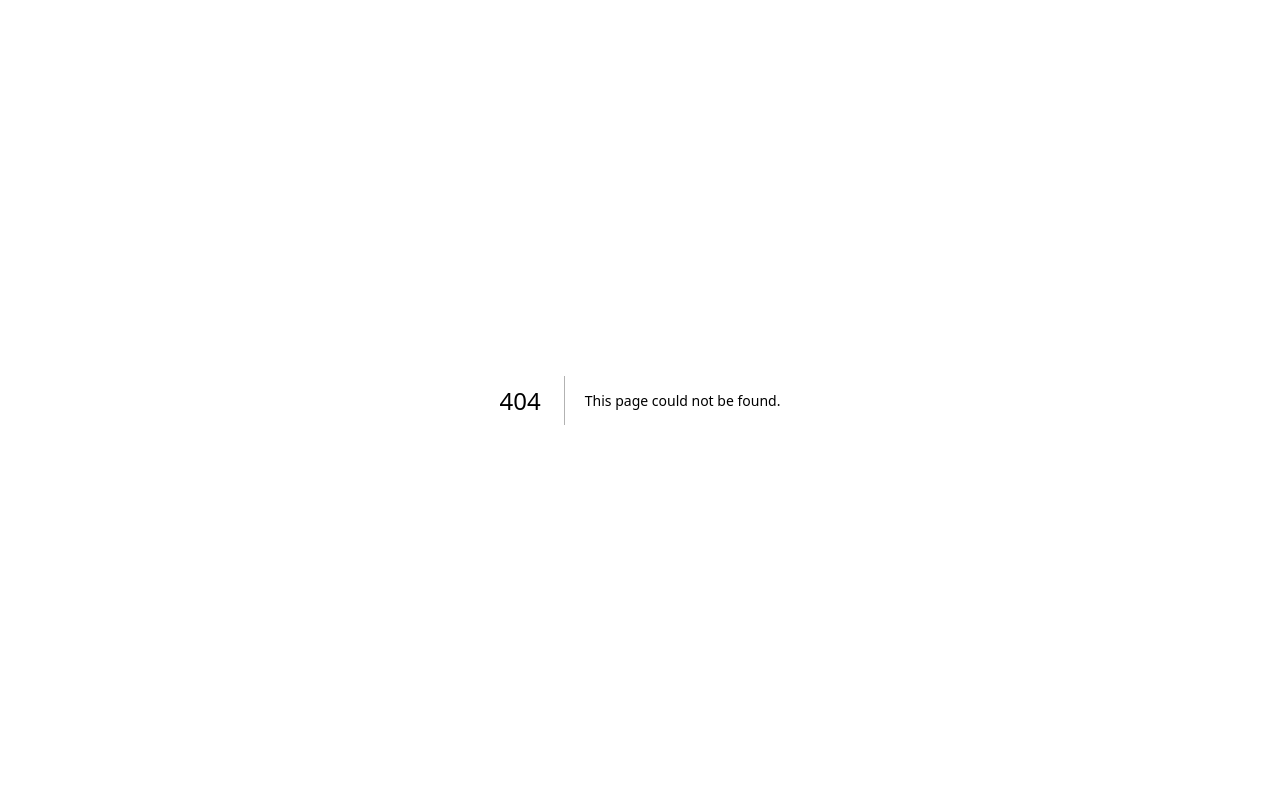
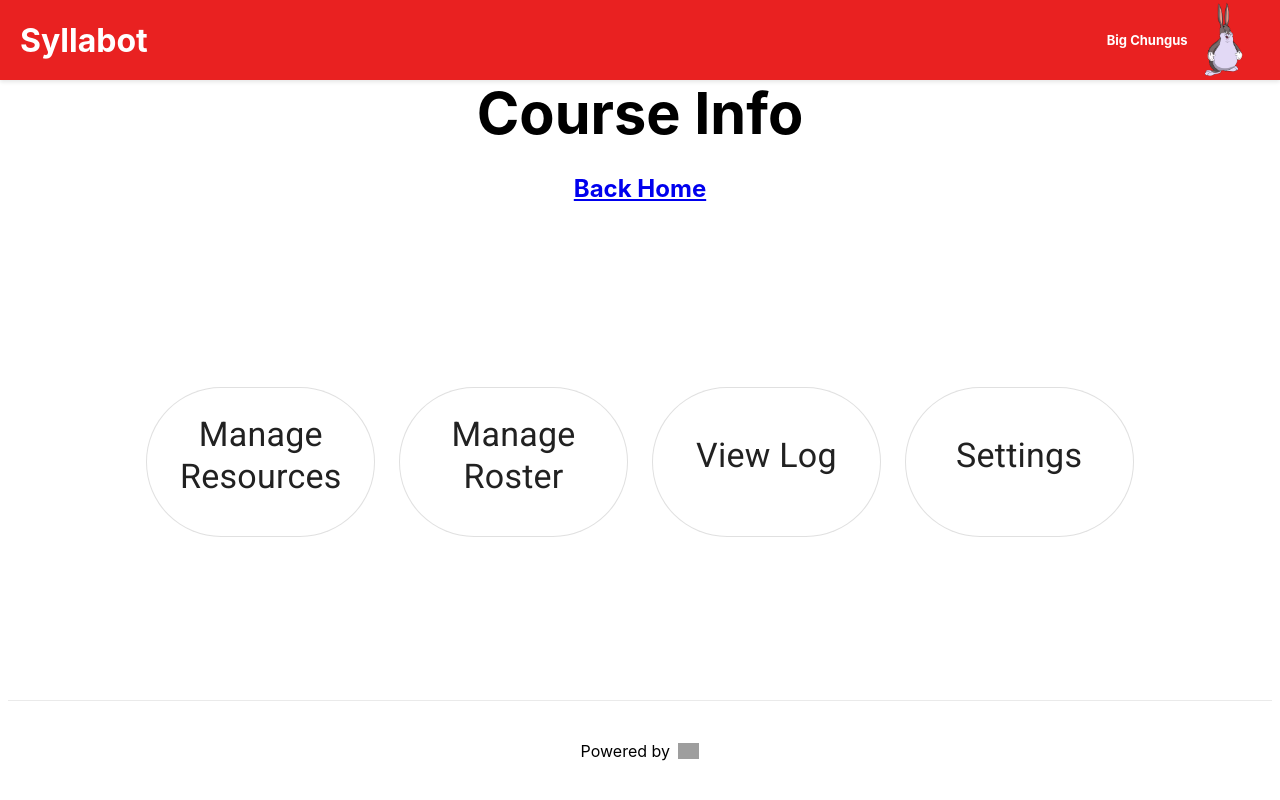
Before and after one commit to kwang4/SyllabotMirror, a Next.js app in the folder Dashboard/: page /course-info in a window 1280 px wide. Before the commit this address had no page. Built offline with nearby package versions, Linux system fonts and the light colour scheme; grey boxes are pictures that could not be loaded.

Commit message:
Started on the course info page

```diff
--- /dev/null
+++ b/Dashboard/components/OptionCard.js
@@ -0,0 +1,32 @@
+import Card from '@mui/material/Card';
+import CardContent from '@mui/material/CardContent';
+import CardMedia from '@mui/material/CardMedia';
+import Typography from '@mui/material/Typography';
+import { Button, CardActionArea, CardActions } from '@mui/material';
+import '@fontsource/roboto/300.css';
+import '@fontsource/roboto/400.css';
+import '@fontsource/roboto/500.css';
+import '@fontsource/roboto/700.css';
+
+export default function OptionCard({optionTitle}) {
+    return (
+      <Card variant='outlined' sx={{
+        display:'flex',
+        minWidth:180,
+        minHeight:150,
+        borderRadius:'90px',
+        padding:'0.3rem',
+        alignItems:'center',
+        textAlign:'center',
+        outlineWidth:'5px'
+         }}>
+        <CardActionArea>
+          <CardContent>
+            <Typography gutterBottom variant="h4" component="div">
+              {optionTitle}
+            </Typography>
+          </CardContent>
+        </CardActionArea>
+      </Card>
+    );
+  }
--- /dev/null
+++ b/Dashboard/pages/course-info.js
@@ -0,0 +1,129 @@
+import Head from 'next/head';
+import styles from '../styles/Home.module.css';
+import Link from 'next/link';
+import NcsuHeader from '../components/NcsuHeader.js';
+import OptionCard from '../components/OptionCard';
+import { useEffect } from 'react';
+import { useRouter } from 'next/router';
+import Grid from '@mui/material/Unstable_Grid2';
+
+export default function Home() {
+  const router = useRouter();
+
+  const optionData = [
+      {name: 'Manage Resources'},
+      {name: 'Manage Roster'},
+      {name: 'View Log'},
+      {name: 'Settings'},
+  ];
+
+
+  return (
+    <div className={styles.container}>
+      <Head>
+      <meta name="viewport" content="initial-scale=1, width=device-width" />
+        <title>Syllabot</title>
+        <link rel="icon" href="/react.ico" />
+      </Head>
+      <NcsuHeader>Syllabot</NcsuHeader>
+      <h2 className={styles.title}>
+          Course Info
+        </h2>
+        <h2>
+          <Link href="/">Back Home</Link>
+        </h2>
+      <main className={styles.mainStyle}>
+
+
+<Grid sx={{width:'80%',}} container rowSpacing={5} columnSpacing={{ xs: 1, sm: 2, md: 3 }}>
+
+    {optionData.map((card,index)=>(
+      <Grid key={index} xs={6} sm={3}>
+          <OptionCard optionTitle={card.name}></OptionCard>
+        </Grid>
+    ))}
+</Grid>
+
+
+      </main>
+
+      <footer>
+        <a
+          href="https://vercel.com?utm_source=create-next-app&utm_medium=default-template&utm_campaign=create-next-app"
+          target="_blank"
+          rel="noopener noreferrer"
+        >
+          Powered by{' '}
+          <img src="/react.png" alt="Big Chungus" className={styles.logo} />
+        </a>
+      </footer>
+
+      <style jsx>{`
+
+        main {
+          flex: 1;
+          display: flex;
+          flex-direction: column;
+          justify-content: center;
+          align-items: center;
+        }
+        footer {
+          width: 100%;
+          height: 100px;
+          border-top: 1px solid #eaeaea;
+          display: flex;
+          justify-content: center;
+          align-items: center;
+        }
+        footer img {
+          margin-left: 0.5rem;
+        }
+        footer a {
+          display: flex;
+          justify-content: center;
+          align-items: center;
+          text-decoration: none;
+          color: inherit;
+        }
+        code {
+          background: #fafafa;
+          border-radius: 5px;
+          padding: 0.75rem;
+          font-size: 1.1rem;
+          font-family:
+            Menlo,
+            Monaco,
+            Lucida Console,
+            Liberation Mono,
+            DejaVu Sans Mono,
+            Bitstream Vera Sans Mono,
+            Courier New,
+            monospace;
+        }
+      `}</style>
+
+      <style jsx global>{`
+        html,
+        body {
+          padding: 0;
+          margin: 0;
+          font-family:
+            -apple-system,
+            BlinkMacSystemFont,
+            Segoe UI,
+            Roboto,
+            Oxygen,
+            Ubuntu,
+            Cantarell,
+            Fira Sans,
+            Droid Sans,
+            Helvetica Neue,
+            sans-serif;
+        }
+        * {
+          box-sizing: border-box;
+        }
+      `}</style>
+    </div>
+  );
+}
```
Also changed, not shown: Dashboard/components/OptionCard.css (added), 1 other file (tests, documents, lock files or other folders).
